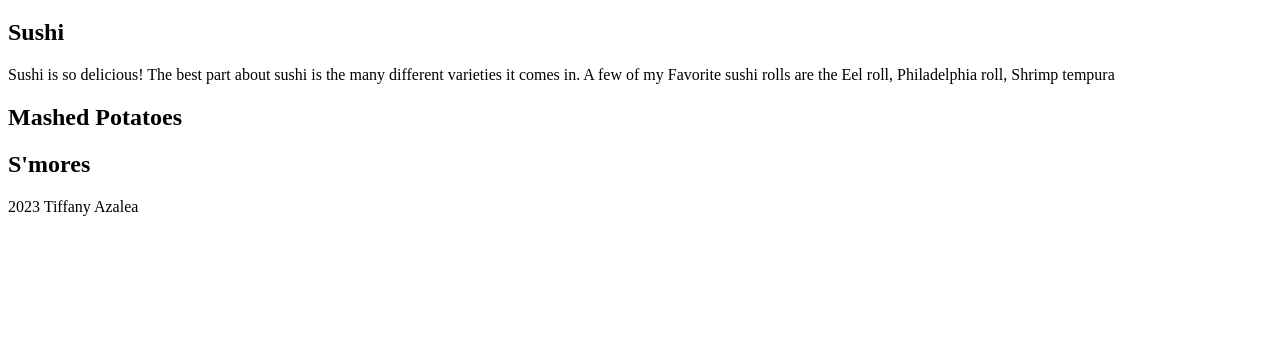
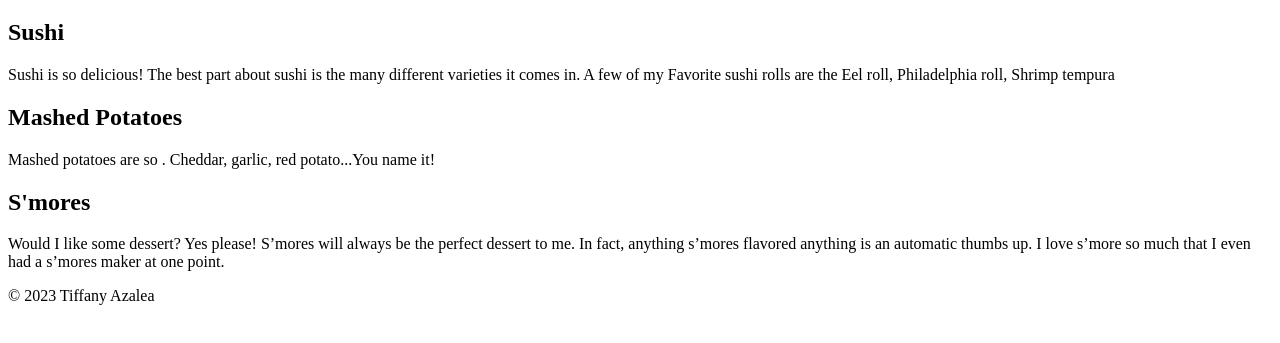
Before and after one commit to LaunchCodeAllhubs/js-assignment-4-html-me-something-TiffanyAzalea, a website: page index.html in a window 1280 px wide. Shown: the part 61-404 px from the top of the page. Drawn offline with Linux system fonts and the light colour scheme.

Commit message:
HTML code almost finished. Just need to add images and figure out the rest of text.

```diff
--- a/index.html
+++ b/index.html
@@ -9,15 +9,20 @@
          <h1>Tiffany's Favorite Foods</h1>
       </header>
       <main>
+         <article>
             <h2>Sushi</h2>
             <p>Sushi is so delicious! The best part about sushi is the many different varieties it comes in. A few of my Favorite
             sushi rolls are the Eel roll, Philadelphia roll, Shrimp tempura
 
             </p>
             <h2>Mashed Potatoes</h2>
+            <p>Mashed potatoes are so . Cheddar, garlic, red potato...You name it!</p>
             <h2>S'mores</h2>
+            <p>Would I like some dessert? Yes please! S’mores will always be the perfect dessert to me.
+            In fact, anything s’mores flavored anything is an automatic thumbs up. I love s’more so much that I even had a s’mores maker at one point.</p>
+         </article>
        </main>
 
-      <footer>2023  Tiffany Azalea</footer>
+      <footer>	&copy; 2023 Tiffany Azalea</footer>
    </body>
 </html>
```
Lines whose indentation alone changed are shown as unchanged.
